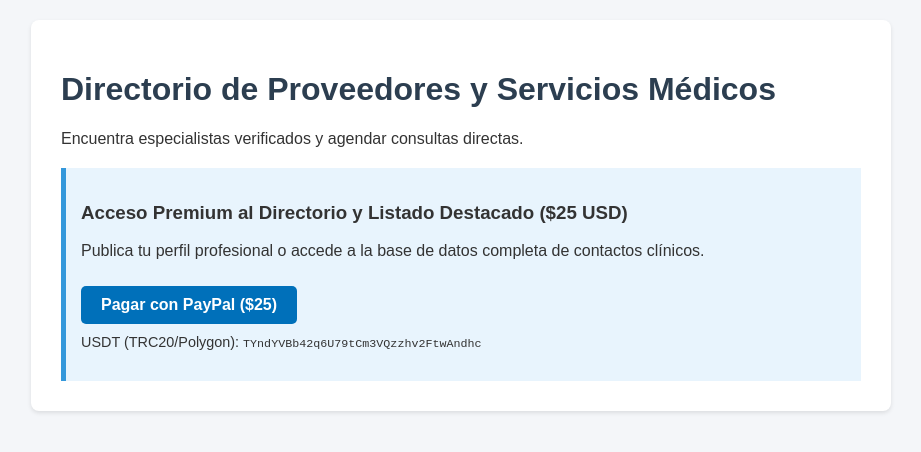
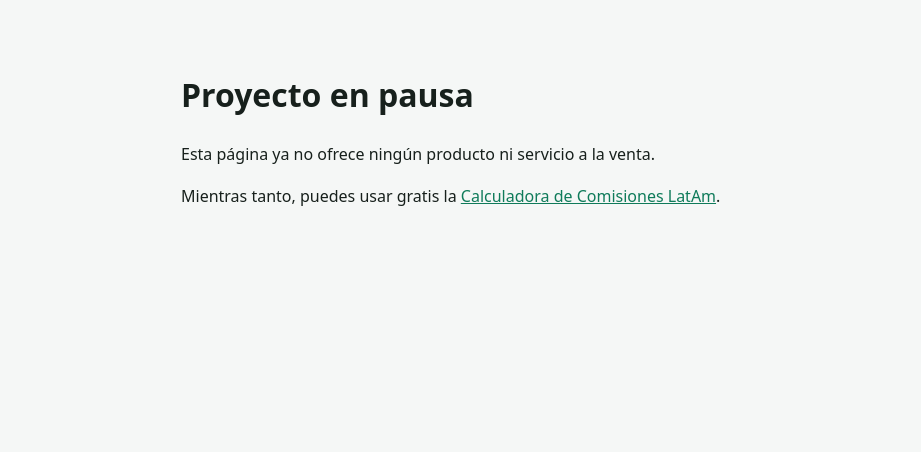
Before and after one commit to Lucho-design1/medical-specialists-directory, a plain HTML site: page index.html in a window 1280 px wide. Shown: the whole page, without its empty margins (179-1100 px from the left). Drawn offline with Linux system fonts and the light colour scheme.

Commit message:
Pausar el proyecto: retirar la oferta de venta sin producto disponible (#1)
Claude-Session: https://claude.ai/code/session_018rcSSJic2juKR1ZPuonpmf

Co-authored-by: Claude <noreply@anthropic.com>

```diff
--- a/index.html
+++ b/index.html
@@ -1,26 +1,9 @@
 <!DOCTYPE html>
-<html lang="es">
-<head>
-    <meta charset="UTF-8">
-    <title>Directorio de Especialistas Médicos</title>
-    <style>
-        body { font-family: Arial, sans-serif; margin: 0; padding: 20px; background: #f4f6f9; color: #333; }
-        .container { max-width: 800px; margin: auto; background: white; padding: 30px; border-radius: 8px; box-shadow: 0 2px 4px rgba(0,0,0,0.1); }
-        h1 { color: #2c3e50; }
-        .cta { margin-top: 20px; padding: 15px; background: #e8f4fd; border-left: 5px solid #3498db; }
-        .btn { display: inline-block; background: #0070ba; color: white; padding: 10px 20px; text-decoration: none; border-radius: 5px; font-weight: bold; margin-top: 10px; }
-    </style>
-</head>
-<body>
-    <div class="container">
-        <h1>Directorio de Proveedores y Servicios Médicos</h1>
-        <p>Encuentra especialistas verificados y agendar consultas directas.</p>
-        <div class="cta">
-            <h3>Acceso Premium al Directorio y Listado Destacado ($25 USD)</h3>
-            <p>Publica tu perfil profesional o accede a la base de datos completa de contactos clínicos.</p>
-            <a href="https://paypal.me/lucianobenech" class="btn" target="_blank">Pagar con PayPal ($25)</a>
-            <p style="margin-top:10px;font-size:0.9em;">USDT (TRC20/Polygon): <code>TYndYVBb42q6U79tCm3VQzzhv2FtwAndhc</code></p>
-        </div>
-    </div>
-</body>
-</html>
+<html lang="es"><head><meta charset="UTF-8"><meta name="viewport" content="width=device-width, initial-scale=1.0">
+<meta name="robots" content="noindex"><title>Proyecto en pausa</title>
+<style>body{font-family:system-ui,-apple-system,sans-serif;max-width:560px;margin:0 auto;padding:48px 16px;line-height:1.6;color:#17201c;background:#f5f7f6}a{color:#0f7b5a}@media(prefers-color-scheme:dark){body{background:#111715;color:#e8efeb}a{color:#4fd1a1}}</style>
+</head><body>
+<h1>Proyecto en pausa</h1>
+<p>Esta página ya no ofrece ningún producto ni servicio a la venta.</p>
+<p>Mientras tanto, puedes usar gratis la <a href="https://lucho-design1.github.io/fee-calculator-latam/">Calculadora de Comisiones LatAm</a>.</p>
+</body></html>
```
Also changed, not shown: 1 other file.
